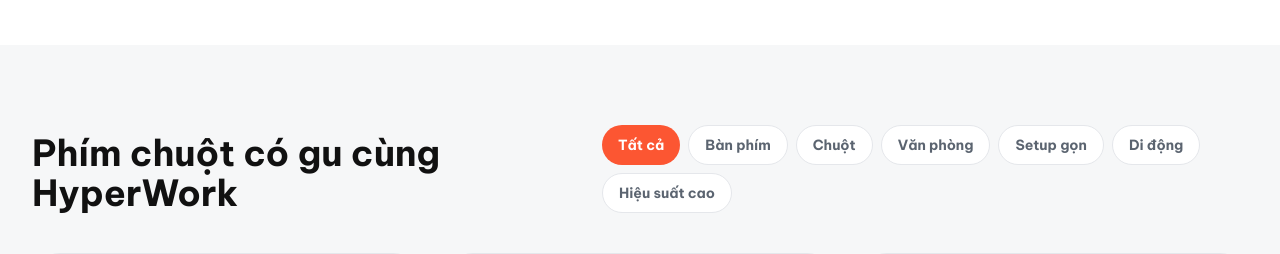
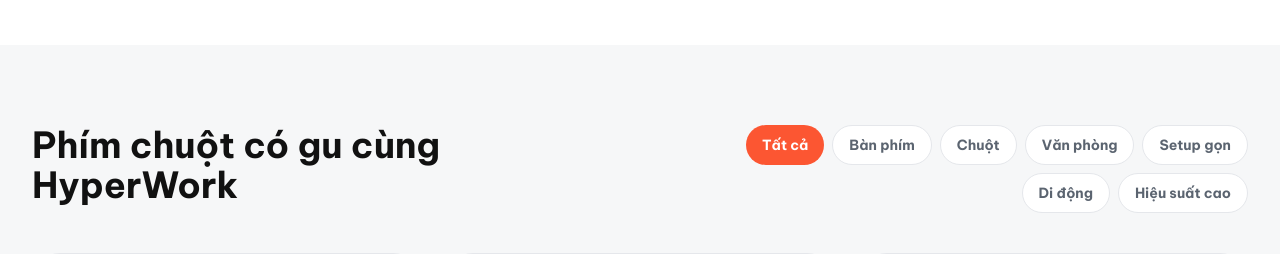
Before and after one commit to Nagias/retailer, a Next.js app: page / in a window 1280 px wide. Shown: the part 1780-2034 px from the top of the page. Built offline with nearby package versions, Linux system fonts and the light colour scheme.

Commit message:
Align product filter controls

```diff
--- a/components/ProductGridSection.tsx
+++ b/components/ProductGridSection.tsx
@@ -50,12 +50,12 @@ export default function ProductGridSection() {
   return (
     <section id="products" className="bg-hyper-soft py-16 sm:py-20">
       <div className="section-container">
-        <div className="flex flex-col gap-6 lg:flex-row lg:items-end lg:justify-between">
+        <div className="flex flex-col gap-6 lg:flex-row lg:items-start lg:justify-between">
           <SectionHeading
             eyebrow=""
             heading="Phím chuột có gu cùng HyperWork"
           />
-          <div className="flex flex-wrap gap-2">
+          <div className="flex max-w-xl flex-wrap gap-2 lg:justify-end">
             {filters.map((filter) => (
               <button
                 type="button"
```
